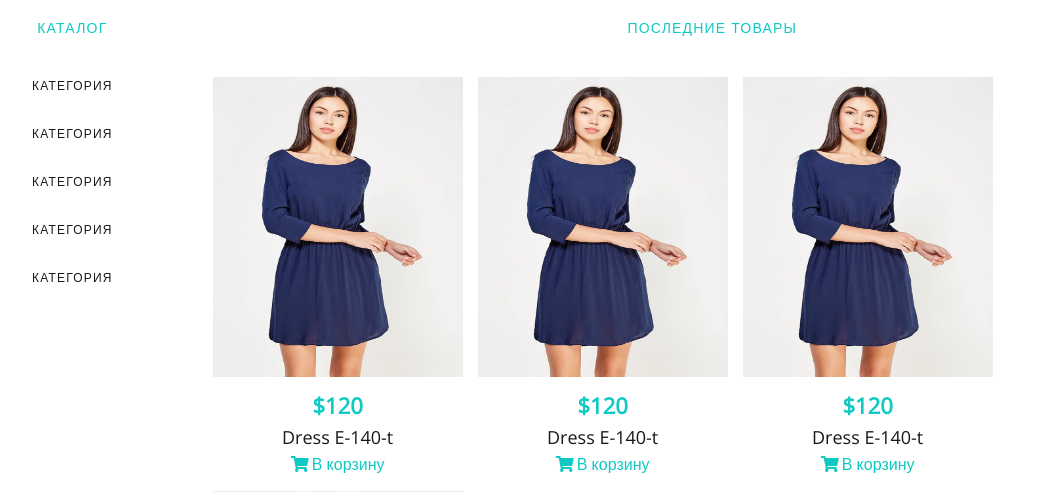
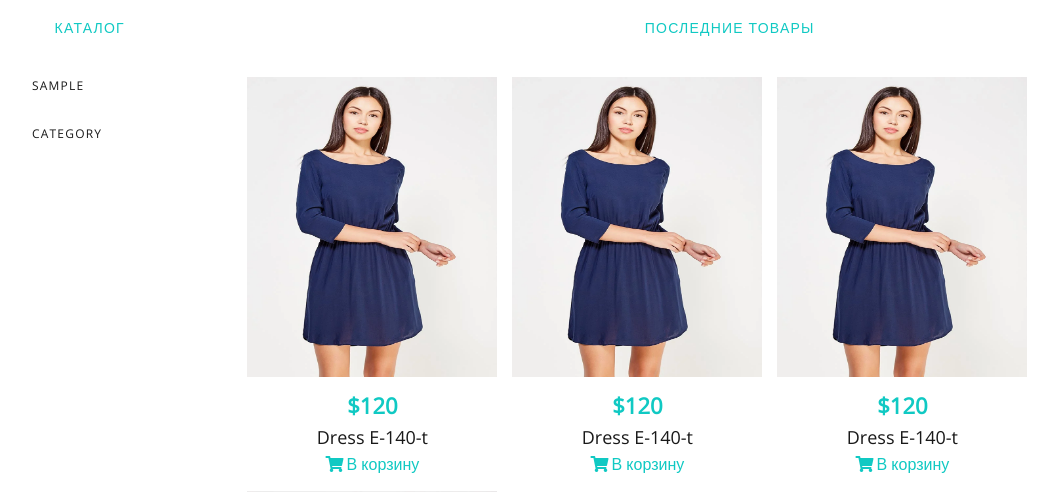
Before and after one commit to FilipovskyAlex/shop_pure_php, a PHP site: page / in a window 1280 px wide; the page is wider, and only the part inside the window is pictured. Shown: the part 193-685 px from the top of that part, without its empty margins (53-1111 px from the left). Run offline with PHP 8.4, Linux system fonts and the light colour scheme; tables that the repository leaves empty or names only in its code hold one stand-in row (values such as "Sample post"); some libraries are stand-ins or nearby versions.

Commit message:
create Category model and display it

```diff
--- a/controllers/SiteController.php
+++ b/controllers/SiteController.php
@@ -1,8 +1,12 @@
 <?php
+
+include_once(ROOT.'/models/Category.php');
 
 class SiteController
 {
     public function actionIndex() {
+        $categoryList = Category::getCategoriesList();
+
         require_once(ROOT.'/views/site/index.php');
 
         return true;
--- /dev/null
+++ b/models/Category.php
@@ -0,0 +1,29 @@
+<?php
+
+/**
+ * Class Category
+ */
+class Category
+{
+    /**
+     * return category list
+     * @return array
+     */
+    public static function getCategoriesList() : array
+    {
+        $db = Database::getConnection();
+
+        $result = $db->query('SELECT id, name from category ORDER BY sort_order ASC');
+
+        $categoryList = array();
+
+        $i = 0;
+        while ($row = $result->fetch()) {
+            $categoryList[$i]['id'] = $row['id'];
+            $categoryList[$i]['name'] = $row['name'];
+            $i++;
+        }
+
+        return $categoryList;
+    }
+}
--- a/views/site/index.php
+++ b/views/site/index.php
@@ -4,11 +4,9 @@
             <div class="sidebar">
                 <p class="catalog">Каталог</p>
                 <ul class="listing-item">
-                    <li class="item"><a href="#">Категория</a></li>
-                    <li class="item"><a href="#">Категория</a></li>
-                    <li class="item"><a href="#">Категория</a></li>
-                    <li class="item"><a href="#">Категория</a></li>
-                    <li class="item"><a href="#">Категория</a></li>
+                    <?php foreach($categoryList as $categoryItem) :?>
+                    <li class="item"><a href="/category/<?= $categoryItem['id']?>"><?= $categoryItem['name']?></a></li>
+                    <?php endforeach; ?>
                 </ul>
             </div>
             <div class="listing">
```
